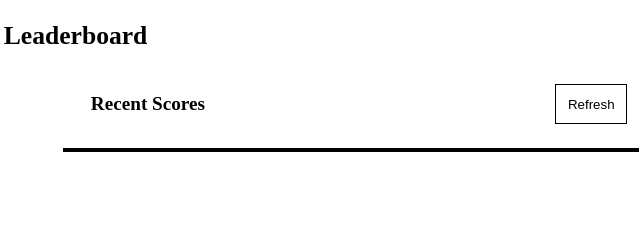
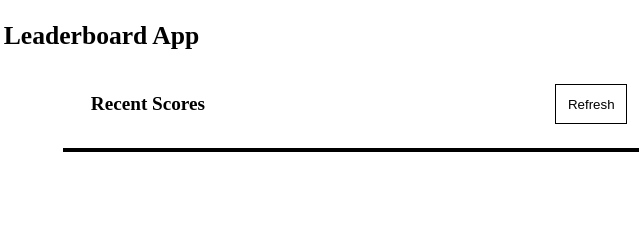
Before and after one commit to rmiyoyo/Leaderboard, a website built with webpack: page src/index.html in a window 1280 px wide. Shown: the full height of the page, 59-699 px from the left. Built offline with nearby package versions, Linux system fonts and the light colour scheme.

Commit message:
Update app name

```diff
--- a/src/index.html
+++ b/src/index.html
@@ -8,7 +8,7 @@
     <title>Leaderboard</title>
 </head>
 <body>
-    <h1>Leaderboard</h1>
+    <h1 id="leaderboard-header">Leaderboard App</h1>
     <div class="main-div main-row">
         <div class="latest-score main-column">
             <div class="latest-score-title main-row">
```
